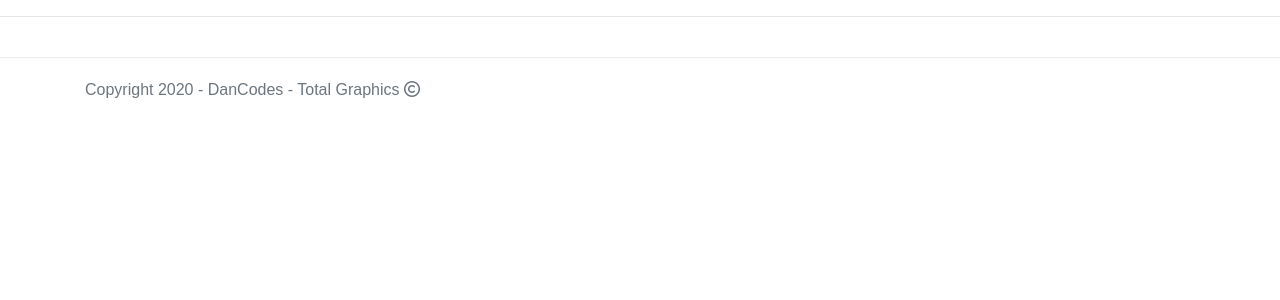
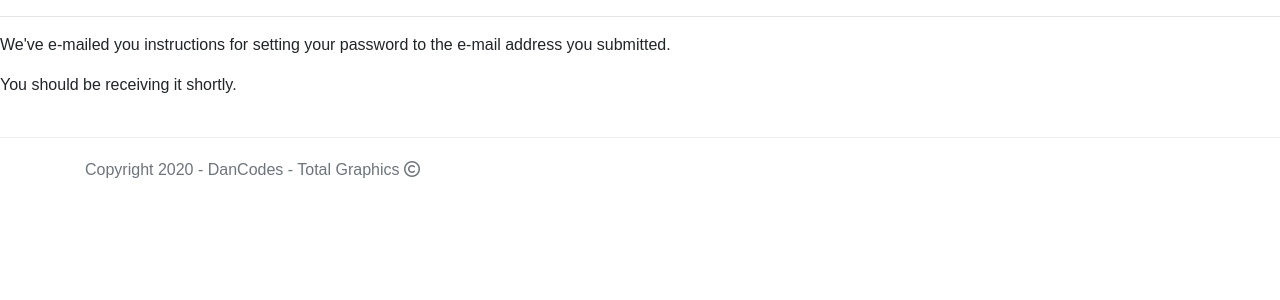
Before and after one commit to DanArmstrong124/da-total-graphics, a Django app: a page that uses templates/registration/password_reset_done.html in a window 1280 px wide. Shown: the part 70-370 px from the top of the page. Run offline with Django 3.2, Linux system fonts and the light colour scheme; some libraries are stand-ins or nearby versions.

Commit message:
Fixing bugs

```diff
--- a/accounts/url_reset.py
+++ b/accounts/url_reset.py
@@ -3,7 +3,7 @@ from django.core.urlresolvers import reverse_lazy
 from django.contrib.auth.views import password_reset, password_reset_done, password_reset_confirm, password_reset_complete
 
 urlpatterns = [
-    url('^$', password_reset, {'post_reset_redirect': reverse_lazy('password_reset_done')}, name='password_reset'),
+    url('^$', password_reset, {'post_reset redirect': reverse_lazy('password_reset_done')}, name='password_reset'),
     url(r'^done/$', password_reset_done, name='password_reset_done'),
     url(r'^(?P<uidb64>[0-9A-Za-z]+)-(?P<token>.+)/$', password_reset_confirm,
         {'post_reset_redirect': reverse_lazy('password_reset_complete')}, name='password_reset_confirm'),
--- a/templates/registration/password_reset_complete.html
+++ b/templates/registration/password_reset_complete.html
@@ -1,8 +1,8 @@
 {% extends "base.html" %}
 
-{% block title %}Password reset complete{% endblock %}
+{% block page_title %}Password reset complete{% endblock %}
 
-{% block content %}
+{% block page_content %}
 <p>Your password has been set.  You may go ahead and log in now.</p>
 <p><a href="{{ login_url }}">Log in</a></p>
 {% endblock %}
--- a/templates/registration/password_reset_confirm.html
+++ b/templates/registration/password_reset_confirm.html
@@ -1,7 +1,7 @@
 {% extends "base.html" %}
-{% block title %}Setting New password{% endblock %}
+{% block paeg_title %}Setting New password{% endblock %}
 
-{% block content %}
+{% block page_content %}
     {% if validlink %}
         <p>Please enter your new password twice.<br />
            So we can verify you typed it in correctly.</p>
--- a/templates/registration/password_reset_done.html
+++ b/templates/registration/password_reset_done.html
@@ -1,8 +1,8 @@
 {% extends "base.html" %}
 
-{% block title %}Password reset successful{% endblock %}
+{% block page_title %}Password reset successful{% endblock %}
 
-{% block content %}
+{% block page_content %}
 <p>We've e-mailed you instructions for setting your password to the e-mail address you submitted.</p>
 <p>You should be receiving it shortly.</p>
 {% endblock %}
--- a/templates/registration/password_reset_form.html
+++ b/templates/registration/password_reset_form.html
@@ -17,7 +17,7 @@
         <label for="id_email">Email Address:</label>
         {{ form.email }}
 
-        <button>Reset Password</button>
+        <button type="submit">Reset Password</button>
     </p>
 </form>
 
```
